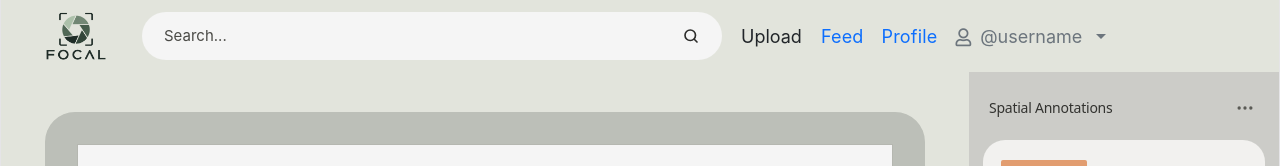
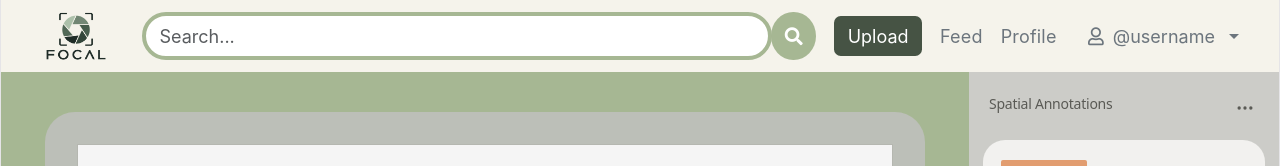
Before and after one commit to jdubbb12/Capstone_1_Focal, a Vue app in the folder focal-client/: page /2d in a window 1280 px wide. Shown: the top 166 px of the page. Built offline with nearby package versions, Linux system fonts and the light colour scheme; a web font is replaced by a local one.

Commit message:
Fix Navigation Bar to be consistent with other pages, and fix reply feature

```diff
--- a/focal-client/src/views/TwoDView.vue
+++ b/focal-client/src/views/TwoDView.vue
@@ -155,34 +155,34 @@ function handleStatusToggle(id) {
 <template>
 <div class="focal-2d-root">
   <!-- Top Search Bar Header -->
-    <nav class="focal-navbar d-flex flex-row align-items-center gap-3 px-4">
+    <div class="d-flex flex-row justify-content-start align-items-center gap-3 px-4" style="background: #F5F3EB;">
         <RouterLink to="/feed" aria-label="FOCAL Home">
           <img height="72" src="/assets/img/Focal%20Logo.png" width="96" />
         </RouterLink>
 
-        <!-- NEW: Search Bar -->
-        <div class="search-bar">
+        <div class="input-group rounded-pill flex-grow-1" style="border-width: 0px; border-color: var(--bs-secondary);">
         <input
-            v-model="searchQuery"
+          class="rounded-pill form-control"
+          placeholder="Search..."
+          style="border-width: 4px; border-color: #a6b793; max-width: 700px;"
           type="text"
-            placeholder="Search..."
         />
-          <svg
-            viewBox="0 0 24 24"
-            fill="none"
-            stroke="currentColor"
-            stroke-width="2.2"
-            stroke-linecap="round"
-            stroke-linejoin="round"
-          >
-            <circle cx="11" cy="11" r="7"></circle>
-            <line x1="20" y1="20" x2="16.35" y2="16.35"></line>
-          </svg>
+        <button class="btn btn-primary rounded-circle" style="background: #a6b793; border-width: 0px;" type="button">
+          <i class="fas fa-search"></i>
+        </button>
       </div>
 
-        <button class="btn upload-button" type="button">Upload</button>
-          <a class="text-decoration-none nav-link-text" href="/feed">Feed</a>
-          <a class="text-decoration-none nav-link-text" href="/profile">Profile</a>
+      <button class="btn btn-primary" style="background: #465344; border-width: 0px;" type="button">
+        Upload
+      </button>
+
+      <RouterLink :to="{ name: 'InspirationFeed' }" class="text-decoration-none" style="color: var(--bs-secondary);">
+        Feed
+      </RouterLink>
+      <RouterLink :to="{ name: 'CreatorProfile' }" class="text-decoration-none" style="color: var(--bs-secondary);">
+        Profile
+      </RouterLink>
+
       <div class="dropdown">
         <button
           class="btn dropdown-toggle text-nowrap d-inline-flex align-items-center gap-2"
@@ -225,7 +225,7 @@ function handleStatusToggle(id) {
           </li>
         </ul>
       </div>
-    </nav>
+  </div>
 
     <!-- Main Workspace -->
     <main class="workspace">
@@ -387,8 +387,10 @@ function handleStatusToggle(id) {
             v-for="item in filteredAnnotations"
             :key="item.id"
             class="annotation-card"
-            :class="{ active: selectedId === item.id }"
-            @click="selectAnnotation(item.id)"
+            :class="{
+              active: selectedId === item.id
+            }"
+            @click="selectAnnotation(item)"
           >
             <span
               class="category-tag"
@@ -411,7 +413,7 @@ function handleStatusToggle(id) {
             </div>
 
             <div class="card-footer">
-              <button type="button" @click.stop="handleReply(item.id)">
+              <button type="button" @click.stop="toggleReplyBox(item.id)">
                 Reply
               </button>
               <button type="button" @click.stop="handleStatusToggle(item.id)">
@@ -426,10 +428,11 @@ function handleStatusToggle(id) {
 </template>
 
 <style scoped>
+
 .focal-2d-root {
   --bg-header: #f2f1ed;
   --bg-search: #f5f5f5;
-  --bg-main: #e2e4dc;
+  --bg-main: #a6b793;
   --bg-frame: #bcbfb8;
   --bg-canvas: #f5f5f5;
   --bg-sidebar: #ccccc8;
@@ -447,51 +450,6 @@ function handleStatusToggle(id) {
   font-family: -apple-system, BlinkMacSystemFont, "Segoe UI", Roboto, Helvetica, Arial, sans-serif;
 }
 
-* {
-  box-sizing: border-box;
-  margin: 0;
-  padding: 0;
-}
-
-/* 1. Top Search Header */
-.top-header {
-  height: 82px;
-  background-color: var(--bg-header);
-  display: flex;
-  align-items: center;
-  padding: 0 11%;
-  flex-shrink: 0;
-}
-
-.search-bar {
-  width: 580px;
-  height: 48px;
-  background-color: var(--bg-search);
-  border-radius: 999px;
-  display: flex;
-  align-items: center;
-  padding: 0 22px;
-}
-
-.search-bar input {
-  flex: 1;
-  background: transparent;
-  border: none;
-  outline: none;
-  font-size: 15px;
-  color: var(--text-primary);
-}
-
-.search-bar input::placeholder {
-  color: #4a4a46;
-}
-
-.search-bar svg {
-  width: 18px;
-  height: 18px;
-  color: #2c2c2a;
-  cursor: pointer;
-}
 
 /* 2. Main Split Layout */
 .workspace {
@@ -732,7 +690,7 @@ function handleStatusToggle(id) {
 .sidebar-header h2 {
   font-size: 14px;
   font-weight: 500;
-  color: var(--text-primary);
+  color: var(--text-secondary);
 }
 
 .cards-container {
```
Lines whose indentation alone changed are shown as unchanged.
